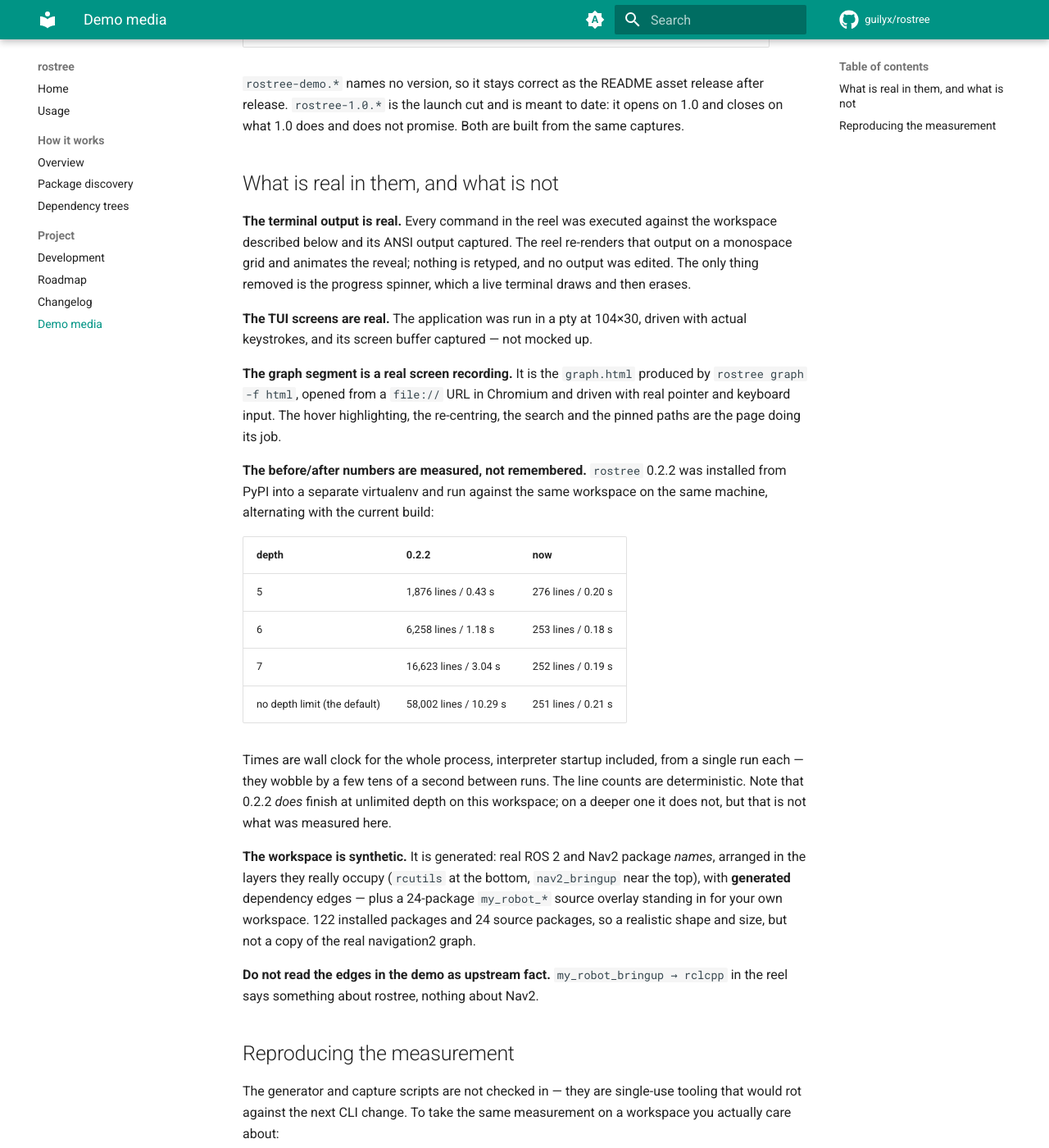
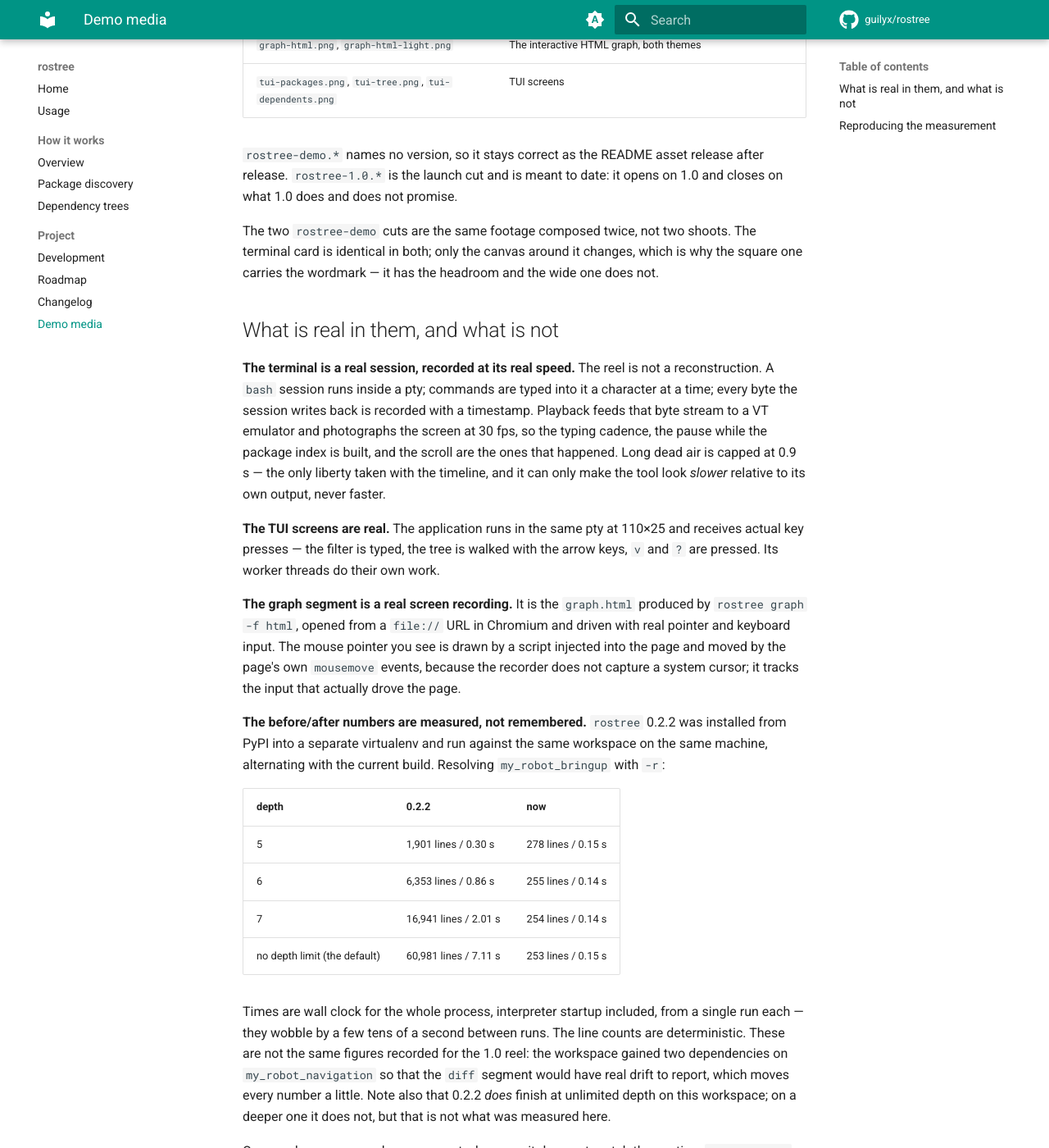
Before and after one commit to guilyx/rostree, an MkDocs documentation site: the page built from docs/media/README.md, in a window 1280 px wide and 1400 px high, scrolled down 441 px. Shown: the whole window at 82% size. Built offline with MkDocs 1.6.1 and Material for MkDocs 9.7.7, drawn with Linux system fonts in a browser that asks for light colours; comment, search, counter and statistics services are not loaded; some of the changed text lies outside the part shown.

Commit message:
docs: re-shoot the demo reel as a live session (#19)
The old reel re-drew captured output on a monospace grid and animated the
reveal. This one is a recording: a bash session runs in a pty, commands are
typed into it a character at a time, and every byte it writes back is captured
with a timestamp. Playback feeds that stream to a VT emulator and photographs
the screen at 30 fps, so the typing cadence, the pause while the package index
is built and the scroll are the ones that happened. Dead air is capped at 0.9 s,
which can only make the tool look slower against its own output, never faster.

The TUI is the real application in the same pty taking real key presses. The
graph is Chromium driving the real graph.html from a file:// URL, with a cursor
injected into the page so a hover-driven demo does not read as a slideshow.

Eleven beats, 82 s, composed twice from one shoot: 1920x1080 and 1080x1080.
The before/after numbers were re-measured against 0.2.2 from PyPI on the
current fixture rather than carried over.

```diff
--- a/docs/media/README.md
+++ b/docs/media/README.md
@@ -2,56 +2,78 @@
 
 | File | What it is |
 |------|-----------|
-| `rostree-demo.gif` | 27 s loop used in the project README |
-| `rostree-demo.mp4` | 79 s promo reel — the full cut |
+| `rostree-demo.gif` | 24 s loop used in the project README |
+| `rostree-demo.mp4` | 82 s promo reel — the full cut, 1920×1080 |
+| `rostree-demo-square.mp4` | the same reel at 1080×1080, for feeds that give a square post more room |
 | `rostree-1.0.gif` | 22 s loop for the 1.0 release announcement |
 | `rostree-1.0.mp4` | 71 s 1.0 launch reel |
 | `graph-html.png`, `graph-html-light.png` | The interactive HTML graph, both themes |
 | `tui-packages.png`, `tui-tree.png`, `tui-dependents.png` | TUI screens |
 
-`rostree-demo.*` names no version, so it stays correct as the README asset
-release after release. `rostree-1.0.*` is the launch cut and is meant to date:
-it opens on 1.0 and closes on what 1.0 does and does not promise. Both are built
-from the same captures.
+`rostree-demo.*` names no version, so it stays correct as the README asset release
+after release. `rostree-1.0.*` is the launch cut and is meant to date: it opens on
+1.0 and closes on what 1.0 does and does not promise.
+
+The two `rostree-demo` cuts are the same footage composed twice, not two shoots.
+The terminal card is identical in both; only the canvas around it changes, which is
+why the square one carries the wordmark — it has the headroom and the wide one does
+not.
 
 ## What is real in them, and what is not
 
-**The terminal output is real.** Every command in the reel was executed against the
-workspace described below and its ANSI output captured. The reel re-renders that
-output on a monospace grid and animates the reveal; nothing is retyped, and no
-output was edited. The only thing removed is the progress spinner, which a live
-terminal draws and then erases.
+**The terminal is a real session, recorded at its real speed.** The reel is not a
+reconstruction. A `bash` session runs inside a pty; commands are typed into it a
+character at a time; every byte the session writes back is recorded with a
+timestamp. Playback feeds that byte stream to a VT emulator and photographs the
+screen at 30 fps, so the typing cadence, the pause while the package index is
+built, and the scroll are the ones that happened. Long dead air is capped at
+0.9 s — the only liberty taken with the timeline, and it can only make the tool
+look *slower* relative to its own output, never faster.
 
-**The TUI screens are real.** The application was run in a pty at 104×30, driven
-with actual keystrokes, and its screen buffer captured — not mocked up.
+**The TUI screens are real.** The application runs in the same pty at 110×25 and
+receives actual key presses — the filter is typed, the tree is walked with the
+arrow keys, `v` and `?` are pressed. Its worker threads do their own work.
 
 **The graph segment is a real screen recording.** It is the `graph.html` produced
-by `rostree graph -f html`, opened from a `file://` URL in Chromium and driven
-with real pointer and keyboard input. The hover highlighting, the re-centring, the
-search and the pinned paths are the page doing its job.
+by `rostree graph -f html`, opened from a `file://` URL in Chromium and driven with
+real pointer and keyboard input. The mouse pointer you see is drawn by a script
+injected into the page and moved by the page's own `mousemove` events, because the
+recorder does not capture a system cursor; it tracks the input that actually drove
+the page.
 
 **The before/after numbers are measured, not remembered.** `rostree` 0.2.2 was
 installed from PyPI into a separate virtualenv and run against the same workspace
-on the same machine, alternating with the current build:
+on the same machine, alternating with the current build. Resolving
+`my_robot_bringup` with `-r`:
 
 | depth | 0.2.2 | now |
 |-------|-------|-----|
-| 5 | 1,876 lines / 0.43 s | 276 lines / 0.20 s |
-| 6 | 6,258 lines / 1.18 s | 253 lines / 0.18 s |
-| 7 | 16,623 lines / 3.04 s | 252 lines / 0.19 s |
-| no depth limit (the default) | 58,002 lines / 10.29 s | 251 lines / 0.21 s |
+| 5 | 1,901 lines / 0.30 s | 278 lines / 0.15 s |
+| 6 | 6,353 lines / 0.86 s | 255 lines / 0.14 s |
+| 7 | 16,941 lines / 2.01 s | 254 lines / 0.14 s |
+| no depth limit (the default) | 60,981 lines / 7.11 s | 253 lines / 0.15 s |
 
 Times are wall clock for the whole process, interpreter startup included, from a
 single run each — they wobble by a few tens of a second between runs. The line
-counts are deterministic. Note that 0.2.2 *does* finish at unlimited depth on this
-workspace; on a deeper one it does not, but that is not what was measured here.
+counts are deterministic. These are not the same figures recorded for the 1.0 reel:
+the workspace gained two dependencies on `my_robot_navigation` so that the `diff`
+segment would have real drift to report, which moves every number a little. Note
+also that 0.2.2 *does* finish at unlimited depth on this workspace; on a deeper one
+it does not, but that is not what was measured here.
+
+One number on screen deserves a note, because it does not match the caption.
+`rostree tree` reports `406 line(s)` in its summary, and the reel says the tree
+prints 253. Both are right: the summary counts **nodes**, and sibling
+back-references are then grouped onto one line each when printed, so 406 nodes come
+out as 253 lines of terminal. The reel compares printed lines to printed lines.
 
 **The workspace is synthetic.** It is generated: real ROS 2 and Nav2 package
 *names*, arranged in the layers they really occupy (`rcutils` at the bottom,
 `nav2_bringup` near the top), with **generated** dependency edges — plus a
 24-package `my_robot_*` source overlay standing in for your own workspace. 122
-installed packages and 24 source packages, so a realistic shape and size, but not
-a copy of the real navigation2 graph.
+installed packages under `/opt/ros/jazzy` and 24 source packages under
+`~/robot_ws/src`, so a realistic shape, size and set of paths, but not a copy of
+the real navigation2 graph.
 
 **Do not read the edges in the demo as upstream fact.** `my_robot_bringup → rclcpp`
 in the reel says something about rostree, nothing about Nav2.
```
Also changed, not shown: CHANGELOG.md (+17 -0 lines), README.md (+1 -1 lines), 3 other files.
